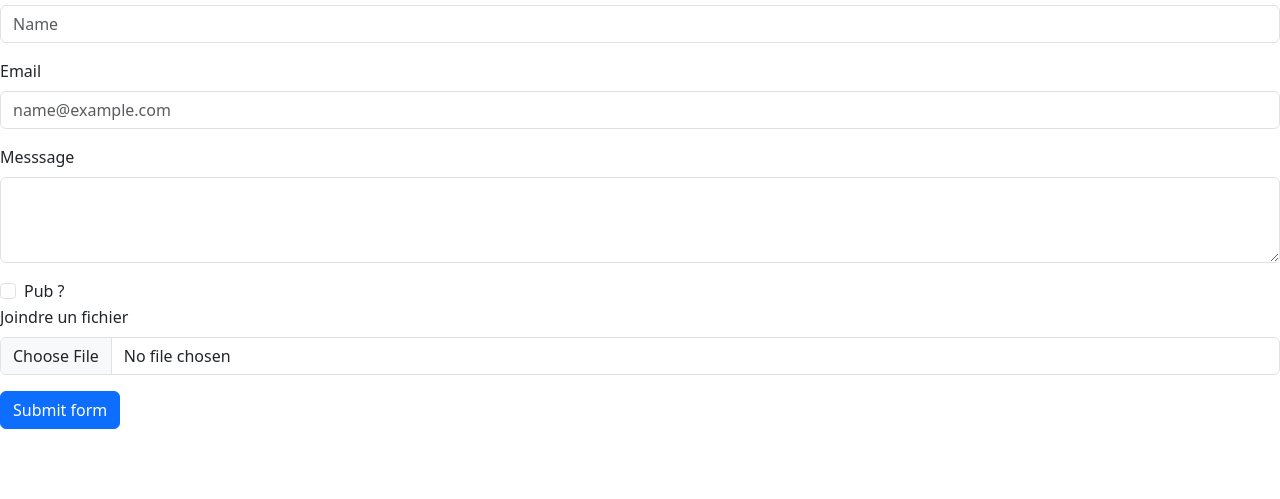
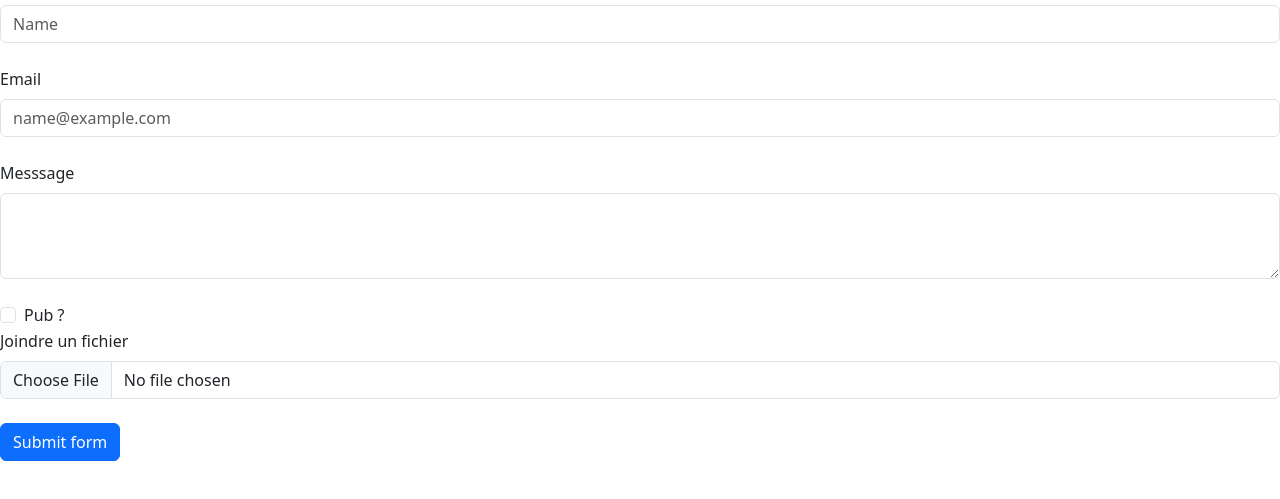
Before and after one commit to Bili-and-sheep/Test-bootstrap, a website built with webpack: page contact.html in a window 1280 px wide. Shown: the part 131-630 px from the top of the page. Built offline with nearby package versions, Linux system fonts and the light colour scheme.

Commit message:
RandomTweak

```diff
--- a/contact.html
+++ b/contact.html
@@ -34,15 +34,15 @@
     <h1> Nous contacter</h1>
   </figure>
 
-  <div class="mb-3">
+  <div class="mb-4">
     <label for="NameInput" class="form-label">Nom</label>
     <input type="text" class="form-control" placeholder="Name" aria-label="Name">
   </div>
-  <div class="mb-3">
+  <div class="mb-4">
     <label for="exampleFormControlInput1" class="form-label">Email</label>
     <input type="email" class="form-control" id="exampleFormControlInput1" placeholder="name@example.com">
   </div>
-  <div class="mb-3">
+  <div class="mb-4">
     <label for="exampleFormControlTextarea1" class="form-label">Messsage</label>
     <textarea class="form-control" id="exampleFormControlTextarea1" rows="3"></textarea>
   </div>
@@ -53,7 +53,7 @@
     </label>
 
   </div>
-  <div class="mb-3">
+  <div class="mb-4">
     <label for="formFile" class="form-label">Joindre un fichier</label>
     <input class="form-control" type="file" id="formFile">
   </div>
```
Also changed, not shown: index.html (+1 -1 lines), img/description.png, img/title.png.
